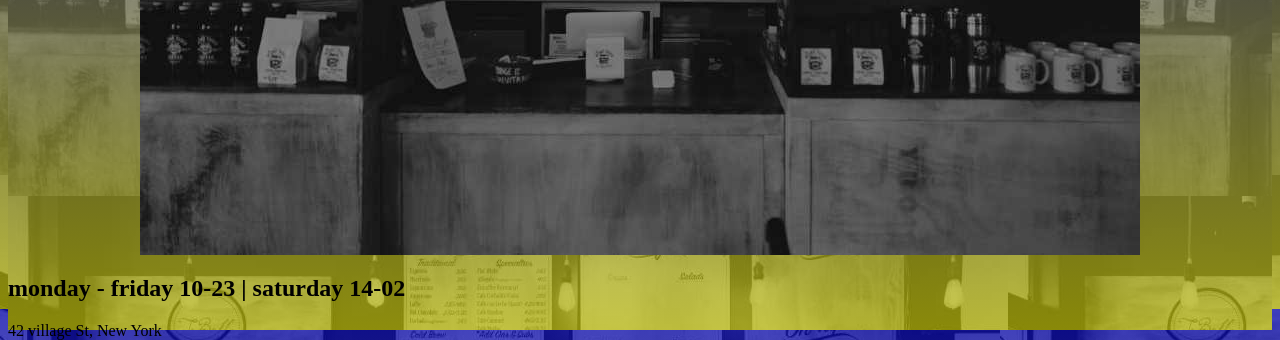
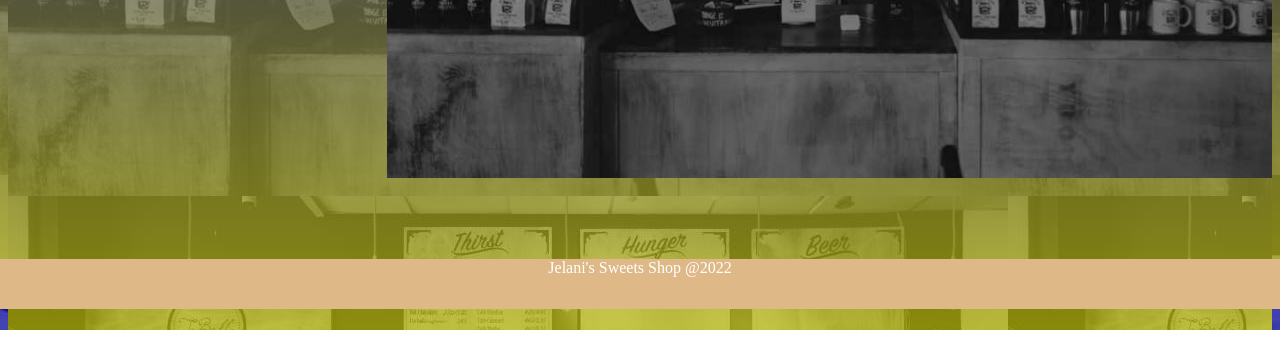
Before and after one commit to AlexJelani/restaurant-odinproject, a website built with webpack: page dist/index.html in a window 1280 px wide. Shown: the part 491-831 px from the top of the page. Built offline with nearby package versions, Linux system fonts and the light colour scheme; files whose address does not match are found by name.

Commit message:
added footer and content

```diff
--- a/src/assets/style.css
+++ b/src/assets/style.css
@@ -1,16 +1,31 @@
-body,html {
+body,
+html {
   height: 100%;
   /* background-color: aqua; */
-    background-image: linear-gradient(rgba(0, 0, 255, 0.5), rgba(255, 255, 0, 0.5)),
+  background-image: linear-gradient(
+      rgba(6, 6, 235, 0.5),
+      rgba(255, 255, 0, 0.5)
+    ),
     url("../src/assets/imgs/onepage_restaurant.jpg");
 }
 img {
   display: block;
   margin-left: auto;
   margin-right: auto;
-
+  width: 70%;
+  float: right;
 }
 
 h1 {
   text-align: center;
 }
+.footer {
+  position: fixed;
+  left: 0;
+  bottom: 0;
+  width: 100%;
+  background-color: burlywood;
+  color: white;
+  text-align: center;
+  height: 50px;
+}
```
Also changed, not shown: dist/index.html. Lines whose indentation alone changed are shown as unchanged.
